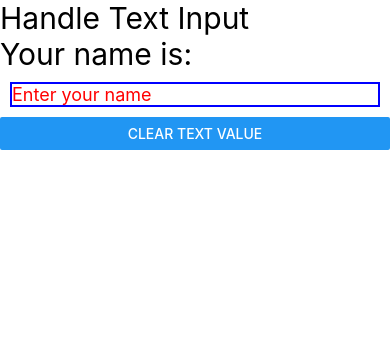
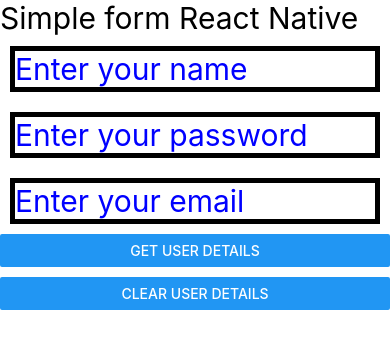
Before and after one commit to Imtiaz211/ReactNative, a React Native app in the folder demoReactNative/: screen / in a window 390 px wide. Shown: the top 348 px of the page. Built offline with nearby package versions, Linux system fonts and the light colour scheme.

Commit message:
Form data, secureText, button action

```diff
--- a/demoReactNative/App.tsx
+++ b/demoReactNative/App.tsx
@@ -8,6 +8,7 @@
 import BasicStyleReactNative from './components/basicStyleReactNative';
 import { ExStyle } from './components/externalStyleReactNative';
 import TextInputReactNative from './components/textInputReactNative';
+import FormInputReactNative from './components/formInputReactNative';
 
 import {
   Button,
@@ -22,7 +23,9 @@
   return (
     <View>
 
-      <TextInputReactNative />
+      <FormInputReactNative />
+
+      {/*<TextInputReactNative /> */}
 
       {/* we can add array of style [ExStyle.textBox, style]
 
--- /dev/null
+++ b/demoReactNative/components/formInputReactNative.tsx
@@ -0,0 +1,76 @@
+import { useState } from 'react';
+import { View, Text, StyleSheet, TextInput, Button } from 'react-native';
+const FormInputReactNative = () => {
+    const [name, setName] = useState("");
+    const [password, setPassword] = useState("");
+    const [email, setEmail] = useState("");
+    const [display, setDisplay] = useState(false);
+
+    const clearUserDetails = () => {
+        setName("");
+        setPassword("");
+        setEmail("");
+        setDisplay(false);
+    }
+    return (
+        <View>
+            <Text style={{ fontSize: 30 }}>Simple form React Native</Text>
+
+            <TextInput
+                style={Style.textInput}
+                placeholder='Enter your name'
+                onChangeText={(text) => setName(text)}
+                value={name}
+            />
+
+            <TextInput
+                style={Style.textInput}
+                placeholder='Enter your password'
+                onChangeText={(text) => setPassword(text)}
+                value={password}
+                secureTextEntry={true}
+            />
+
+            <TextInput
+                style={Style.textInput}
+                placeholder='Enter your email'
+                onChangeText={(text) => setEmail(text)}
+                value={email}
+            />
+            <View style={{ marginBottom: 10 }}>
+                <Button
+                    title='Get user Details'
+                    onPress={() => setDisplay(true)}
+                />
+            </View>
+            <Button
+                title='Clear User Details'
+                onPress={clearUserDetails}
+            />
+
+            <View>
+                {
+                    display ?
+                        <View>
+                            <Text style={{ fontSize: 20 }}>User name: {name}</Text>
+                            <Text style={{ fontSize: 20 }}>User password: {password}</Text>
+                            <Text style={{ fontSize: 20 }}>User email: {email}</Text>
+                        </View>
+                        : null
+                }
+            </View>
+
+        </View>
+    )
+}
+
+const Style = StyleSheet.create({
+    textInput: {
+        color: 'blue',
+        fontSize: 30,
+        borderColor: 'black',
+        borderWidth: 5,
+        margin: 10
+    }
+})
+export default FormInputReactNative;
```
